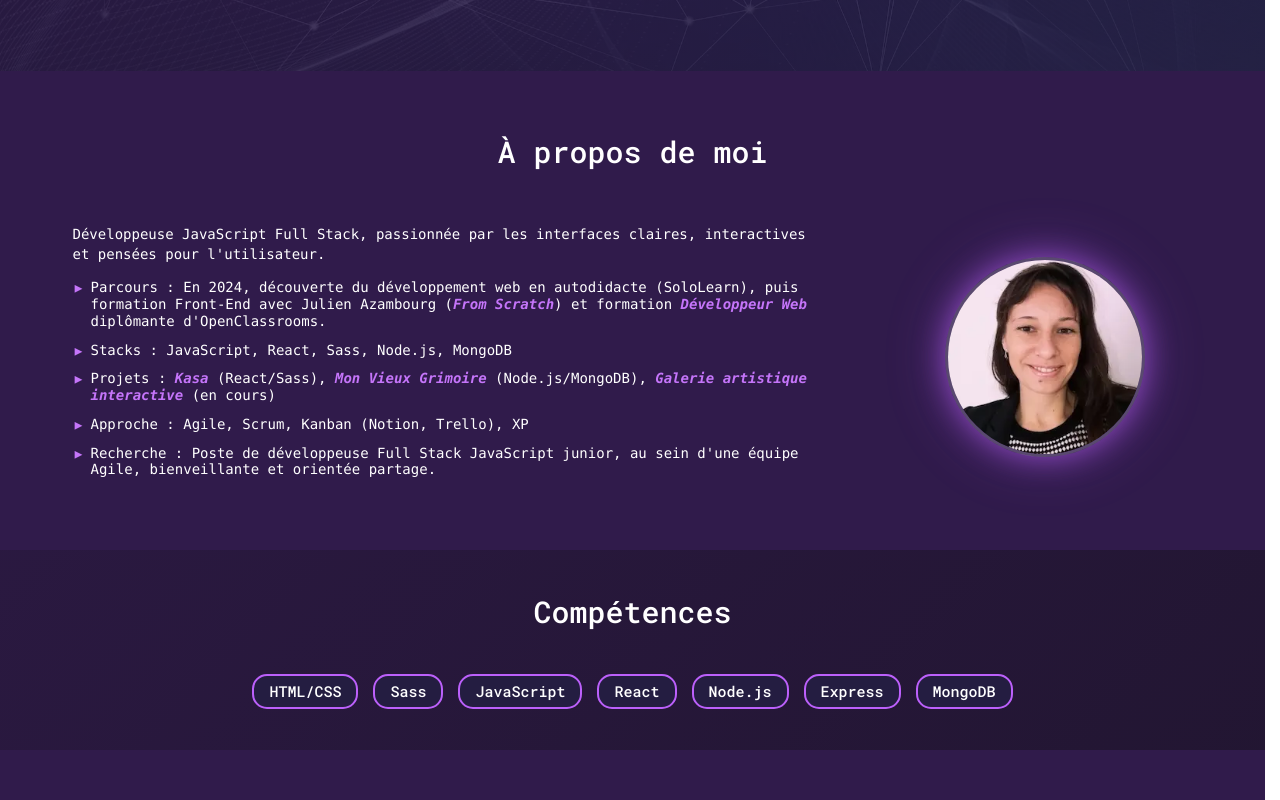
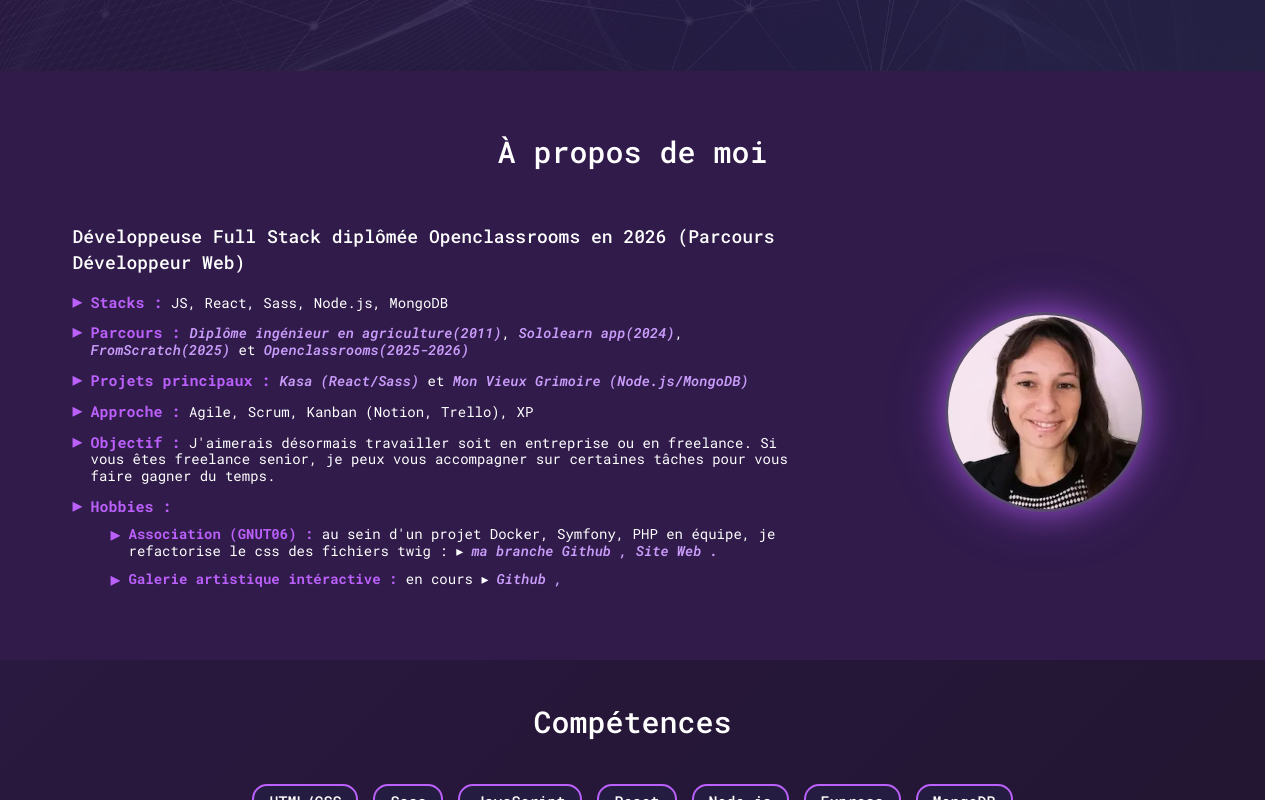
Before and after one commit to ProjetsDevFanny/Projet8_OCR_Portfolio, a React (Vite) app: page / in a window 1280 px wide. Shown: the part 546-1346 px from the top of the page. Built offline with nearby package versions, Linux system fonts and the light colour scheme; a web font is replaced by a local one.

Commit message:
refacto(about section): migration text in json file & update style

```diff
--- a/src/Components/Sections/About/About.jsx
+++ b/src/Components/Sections/About/About.jsx
@@ -10,6 +10,7 @@
 
 import React from 'react'
 import photoProfile from "../../../assets/images/photo_profile.webp";
+import aboutData from '../../../assets/data/aboutData.json'
 import './about.scss'
 
 function About() {
@@ -20,28 +21,80 @@ function About() {
           <h2>À propos de moi</h2>
         </div>
         <div className="about__container_content">
-          <div className="about__container_content_text">
-            <p>
-              Développeuse JavaScript Full Stack, passionnée par les interfaces claires, interactives et pensées pour l'utilisateur.
+          {aboutData.map((aboutSection) => {
+            return (
+              <div className="about__container_content_text" key={aboutSection.idAbout}>
+                <p className="about__container_content_text_introduction">
+                  {aboutSection.introduction}
                 </p>
-            <ul>
+                <ul className="aboutSection">
                   <li>
-                Parcours : En 2024, découverte du développement web en autodidacte (SoloLearn), puis formation Front-End avec Julien Azambourg (<a href="https://fromscratch.podia.com/parcours-complet-mastering-front-end" target="_blank" rel="noopener noreferrer">From Scratch</a>) et formation <a href="https://openclassrooms.com/fr/paths/185-developpeur-web" target="_blank" rel="noopener noreferrer">Développeur Web</a> diplômante d'OpenClassrooms.
+                    <span className="aboutSection_span">Stacks :</span> {aboutSection.stacks}
                   </li>
                   <li>
-                Stacks : JavaScript, React, Sass, Node.js, MongoDB
+                    <span className="aboutSection_span">Parcours :{" "}</span>
+                    {aboutSection.parcours.map((parcours, index) => (
+                      <span key={parcours.idParcours}>
+                        <a href={parcours.link}>
+                          {parcours.name}
+                        </a>
+                        {index < aboutSection.parcours.length - 1 &&
+                          (index === aboutSection.parcours.length - 2 ? " et " : ", ")}
+                      </span>
+                    ))}
                   </li>
                   <li>
-                Projets : <a href="#project-kasa">Kasa</a> (React/Sass), <a href="#project-mon-vieux-grimoire">Mon Vieux Grimoire</a> (Node.js/MongoDB), <a href="https://github.com/ProjetsDevFanny/Galerie_dArt_Interactive" target="_blank" rel="noopener noreferrer">Galerie artistique interactive</a> (en cours)
+                    <span className="aboutSection_span">Projets principaux : </span>
+
+                    {aboutSection.projects.map((project, index) => (
+                      <span key={project.idProject}>
+                        <a href={project.link}>
+                          {project.name}
+                        </a>
+                        {index < aboutSection.projects.length - 1 &&
+                          (index === aboutSection.projects.length - 2 ? " et " : ", ")}
+                      </span>
+                    ))}
                   </li>
                   <li>
-                Approche : Agile, Scrum, Kanban (Notion, Trello), XP
+                    <span className="aboutSection_span">Approche :</span> {aboutSection.approach}
                   </li>
                   <li>
-                Recherche : Poste de développeuse Full Stack JavaScript junior, au sein d'une équipe Agile, bienveillante et orientée partage.
+                    <span className="aboutSection_span">Objectif :</span> {aboutSection.search}
+                  </li>
+                  <li>
+                    <span className="aboutSection_span">Hobbies : </span>
+                    {aboutSection.hobbies.map((hobby) => (
+                      <ul className="hobbiesSection" key={hobby.idHobby}>
+                        <li>
+                          <span className="hobbiesSection_span">
+                            {hobby.name} {":"}
+                          </span>
+                          {hobby.description} {"▸"}
+                          <a
+                            href={hobby.linkGithub}
+                            target="_blank"
+                            rel="noopener noreferrer"
+                          >
+                            {hobby.textLinkGitHub} {", "}
+                          </a>
+                          {hobby.linkWebsite && (
+                            <a
+                              href={hobby.linkWebsite}
+                              target="_blank"
+                              rel="noopener noreferrer"
+                            >
+                              {hobby.textLinkWebsite} {"."}
+                            </a>
+                          )}
+                        </li>
+                      </ul>
+                    ))}
                   </li>
                 </ul>
               </div>
+            )
+          })}
           <div className="about__container_content_picture">
             <img className="about__container_content_picture_photo" src={photoProfile} alt="About_photo_of_Fanny_Simon" loading="lazy" aria-label="Photo de profil de Fanny SIMON" />
           </div>
--- a/src/Components/Sections/About/about.scss
+++ b/src/Components/Sections/About/about.scss
@@ -50,7 +50,7 @@
       display: flex;
       flex-direction: column;
       justify-content: center;
-      align-items: center;
+      align-items: flex-start;
       margin: 0 2rem;
 
       @include tablet {
@@ -61,25 +61,33 @@
         }
       }
 
-    p {
-      @include font-style(1.4rem);
-      font-family: $font-secondary;
-      margin-bottom: 1.5rem;
+      &_introduction {
+        @include font-style(1.8rem);
+        margin-bottom: 1.7rem;
+
       }
 
-    ul {
+      ul.aboutSection {
         list-style: none;
         padding-left: 0;
         margin: 0;
 
         li {
           @include font-style(1.4rem);
-        font-family: $font-secondary;
+          font-weight: 400;
+          font-family: $font-primary;
           margin-bottom: 1.2rem;
           padding-left: 1.8rem;
           position: relative;
           line-height: 1.2;
           cursor: default;
+
+          .aboutSection_span {
+            color: $medium_purple;
+            font-weight: 700;
+            font-size: 1.5rem;
+
+          }
 
           // animation d’apparition
           opacity: 0;
@@ -91,37 +99,52 @@
           }
 
           // petit décalage progressif
-        &:nth-child(1) { animation-delay: 0.05s; }
-        &:nth-child(2) { animation-delay: 0.1s; }
-        &:nth-child(3) { animation-delay: 0.15s; }
-        &:nth-child(4) { animation-delay: 0.2s; }
+          &:nth-child(1) {
+            animation-delay: 0.05s;
+          }
+
+          &:nth-child(2) {
+            animation-delay: 0.1s;
+          }
+
+          &:nth-child(3) {
+            animation-delay: 0.15s;
+          }
+
+          &:nth-child(4) {
+            animation-delay: 0.2s;
+          }
 
           &::before {
             content: "▸";
             position: absolute;
             left: 0;
-          color: $light_purple;
+            color: $medium_purple;
             font-size: 2rem;
             line-height: 1.2;
-          transform: translateY(-0.2em);
+            transform: translateY(-0.25em);
             transition: transform 0.3s ease, opacity 0.3s ease;
           }
 
           // animation au hover
           &:hover {
             &::before {
-            transform: translateX(6px) translateY(-0.2em) scale(1.2);
+              transform: translateX(6px) translateY(-0.25em) scale(1.2);
               opacity: 0.9;
             }
           }
         }
       }
 
-    // keyframes apparition
-    @keyframes liFadeIn {
-      to {
-        opacity: 1;
-        transform: translateX(0);
+      // Liste "Hobbies" (style différent)
+      ul.hobbiesSection {
+        list-style: none;
+        padding-left: 2rem;
+        margin-top: 1rem;
+
+        .hobbiesSection_span {
+          color: $medium_purple;
+          font-weight: 700;
         }
       }
 
@@ -134,8 +157,8 @@
       }
 
       a {
-      color: $light_purple;
-      font-family: $font-secondary;
+        color: $violet_light;
+        font-family: $font-primary;
         font-style: italic;
         font-weight: 600;
 
@@ -162,8 +185,8 @@
       object-fit: cover;
       overflow: hidden;
       box-shadow:
-        0 0 30px rgba(188, 96, 251, 0.6),  // Violet lumineux
-        0 0 60px rgba(188, 96, 251, 0.3),  // Plus diffus
+        0 0 30px rgba(188, 96, 251, 0.6), // Violet lumineux
+        0 0 60px rgba(188, 96, 251, 0.3), // Plus diffus
         inset 0 0 30px rgba(255, 255, 255, 0.1); // Lumière interne
       border: 3px solid rgba(255, 255, 255, 0.2);
       transition: all 0.3s ease;
@@ -171,7 +194,7 @@
       &:hover {
         transform: scale(1.05);
         box-shadow:
-          0 0 40px rgba(188, 96, 251, 0.8),  // Plus intense au hover
+          0 0 40px rgba(188, 96, 251, 0.8), // Plus intense au hover
           0 0 80px rgba(188, 96, 251, 0.4),
           inset 0 0 40px rgba(255, 255, 255, 0.2);
       }
--- /dev/null
+++ b/src/assets/data/aboutData.json
@@ -0,0 +1,64 @@
+[
+  {
+    "idAbout": 1,
+    "introduction": "Développeuse Full Stack diplômée Openclassrooms en 2026 (Parcours Développeur Web)",
+    "stacks": "JS, React, Sass, Node.js, MongoDB",
+    "parcours": [
+      {
+        "idParcours": 1,
+        "name": "Diplôme ingénieur en agriculture(2011)",
+        "link": "https://www.unilasalle.fr/le-campus-de-beauvais"
+      },
+      {
+        "idParcours": 2,
+        "name": "Sololearn app(2024)",
+        "link": "https://www.sololearn.com/fr/"
+      },
+      {
+        "idParcours": 3,
+        "name": "FromScratch(2025)",
+        "link": "https://fromscratch.podia.com/"
+      },
+      {
+        "idParcours": 4,
+        "name": "Openclassrooms(2025-2026)",
+        "link": "https://openclassrooms.com/fr/paths/899-developpeur-web"
+      }
+    ],
+    "projects": [
+      {
+        "idProject": 1,
+        "name": "Kasa (React/Sass)",
+        "link": "#project-kasa"
+      },
+      {
+        "idProject": 2,
+        "name": "Mon Vieux Grimoire (Node.js/MongoDB)",
+        "link": "#project-mon-vieux-grimoire"
+      }
+    ],
+
+    "approach": "Agile, Scrum, Kanban (Notion, Trello), XP",
+    "search": "J'aimerais désormais travailler soit en entreprise ou en freelance. Si vous êtes freelance senior, je peux vous accompagner sur certaines tâches pour vous faire gagner du temps.",
+    "hobbies": [
+      {
+        "idHobby": 1,
+        "name": "Association (GNUT06) ",
+        "description":  " au sein d'un projet Docker, Symfony, PHP en équipe, je refactorise le css des fichiers twig : ",
+        "textLinkGitHub": " ma branche Github",
+        "linkGithub": "https://github.com/assognut06/symfonygnut06/tree/260207_fanny_front",
+        "textLinkWebsite" : " Site Web",
+        "linkWebsite": "https://gnut06.org/"
+      },
+      {
+        "idHobby": 2,
+        "name": "Galerie artistique intéractive ",
+        "description":  " en cours ",
+        "textLinkGitHub": " Github",
+        "linkGithub": "https://github.com/ProjetsDevFanny/Galerie_dArt_Interactive_React_Sass",
+        "textLinkWebsite" : " Site Web",
+        "linkWebsite": ""
+      }
+    ]
+  }
+]
--- a/src/styles/_variables.scss
+++ b/src/styles/_variables.scss
@@ -14,8 +14,9 @@ $background: #301b4b;
 $dark_background: #0e0e0e;
 $medium_purple: #bc60fb;
 $light_purple: #c575fa;
+$dark_purple:#430d79;
+$violet_light: #c99cfa;
 $violet: #923fe6;
-$dark_purple:#430d79;
 $dark_violet: #241d41;;
 $blue: #4340da;
 $white:#ffffff;
```
Lines whose indentation alone changed are shown as unchanged.
